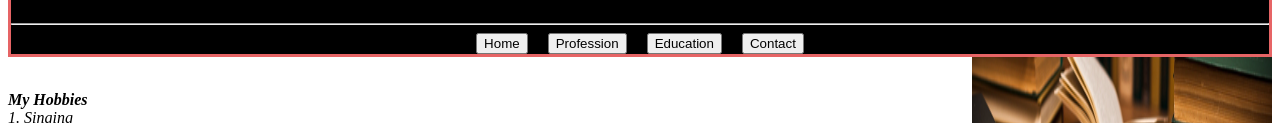
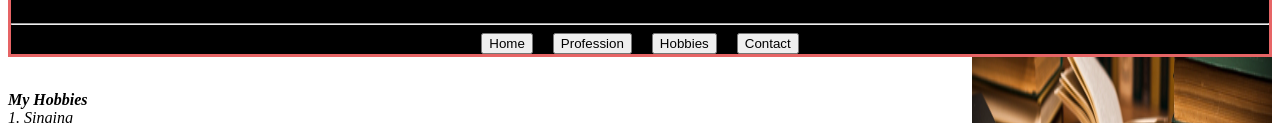
Before and after one commit to snehagotur/snehagotur, a plain HTML site: page Hobbies.html in a window 1280 px wide. Shown: the part 282-405 px from the top of the page. Drawn offline with Linux system fonts and the light colour scheme.

Commit message:
Update Hobbies.html

```diff
--- a/Hobbies.html
+++ b/Hobbies.html
@@ -17,7 +17,7 @@
 
      <center><a href="index.html"><input type="button", name="Home", value="Home" /><B></a> &nbsp &nbsp
        <a href="Profession.html"><input type="button", name="Profession", value="Profession" /></B></a> &nbsp &nbsp
-       <a href="Education.html"><input type="button", name="Education", value="Education" /></a> &nbsp &nbsp
+       <a href="Hobbies.html"><input type="button", name="Hobbies", value="Hobbies" /></a> &nbsp &nbsp
              <a href="Contact.html"><B> <input type="button", name="Contact", value="Contact" /></B></a></center>
   </div>
   &nbsp &nbsp &nbsp &nbsp &nbsp &nbsp &nbsp &nbsp &nbsp &nbsp &nbsp &nbsp &nbsp &nbsp &nbsp &nbsp
```
